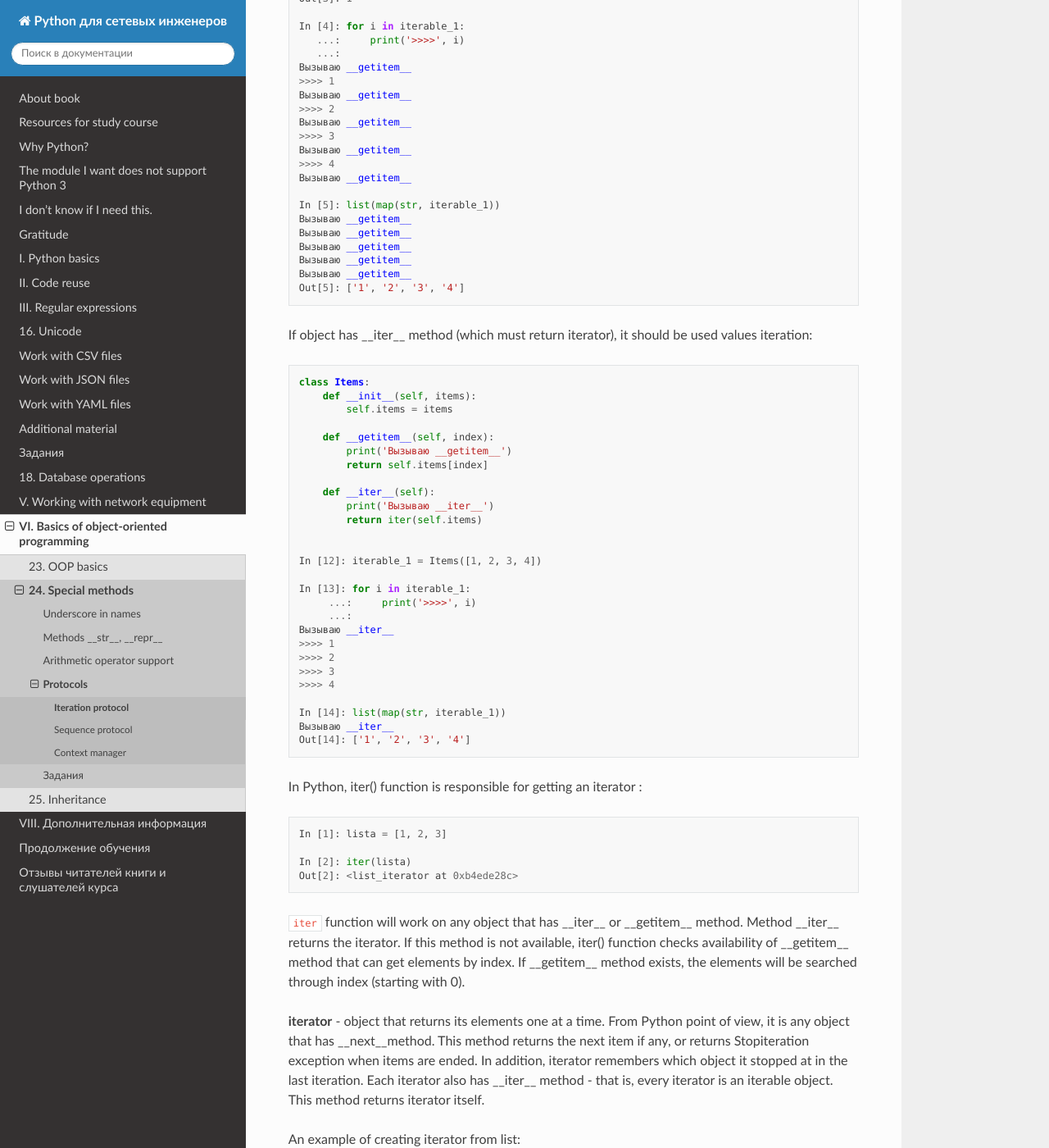
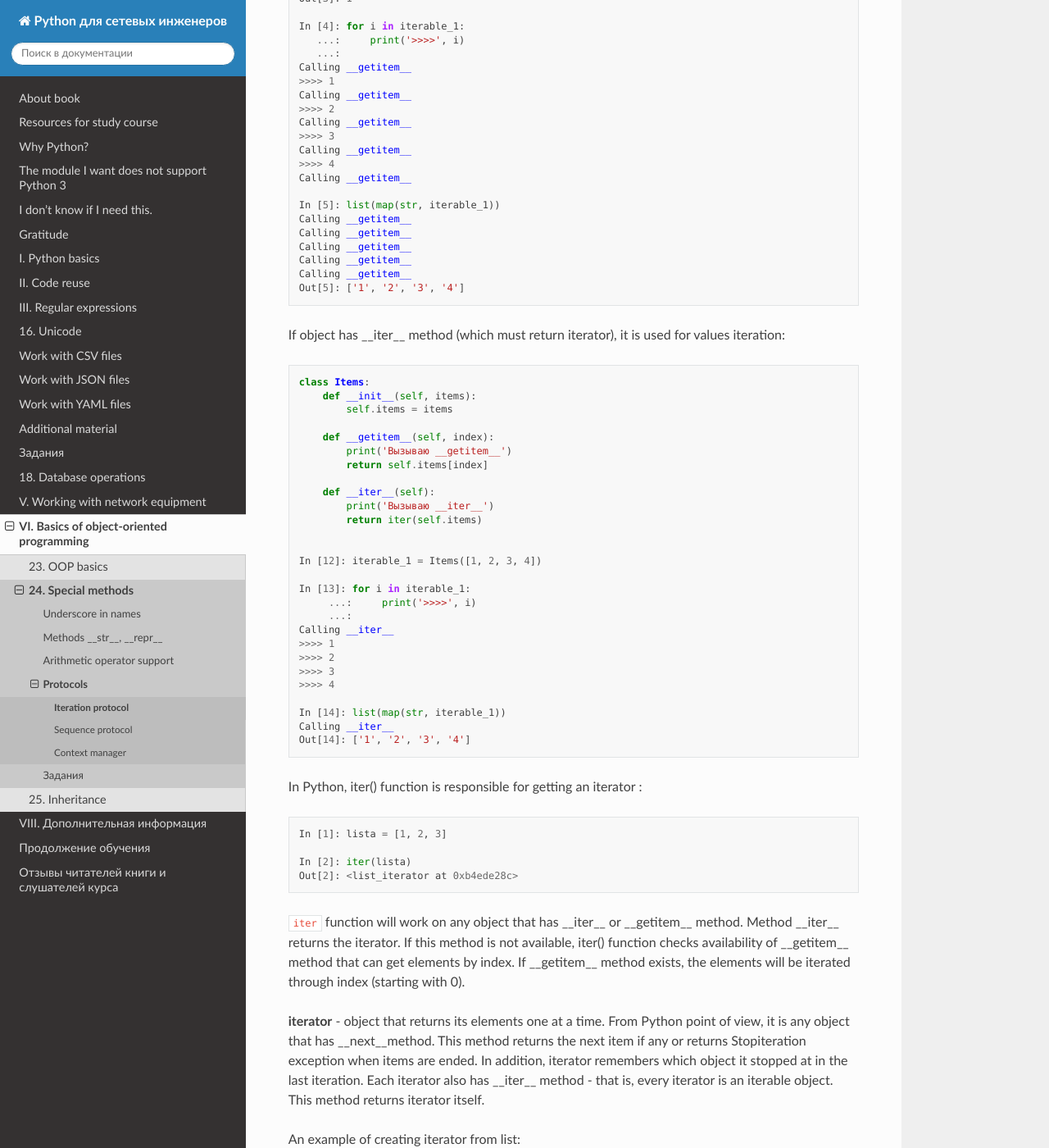
Before and after one commit to Aidar5/nattoeng, a Sphinx documentation site: the page built from docs/source/book/24_oop_special_methods/iterable_iterator.rst, in a window 1280 px wide and 1400 px high, scrolled down 594 px. Shown: the whole window at 82% size. Built offline with Sphinx 7.4.7 and the Read the Docs theme 2.0.0, drawn with Linux system fonts in a browser that asks for light colours; pages that are not in the unit, such as notebooks, are missing from menus; some of the changed text lies outside the part shown.

Commit message:
Update iterable_iterator.rst

```diff
--- a/docs/source/book/24_oop_special_methods/iterable_iterator.rst
+++ b/docs/source/book/24_oop_special_methods/iterable_iterator.rst
@@ -4,7 +4,7 @@ Iteration protocol
 
 **iterable object (iterable)** - object that can return elements one at a time.
 For Python, it is any object that has ``__iter__`` or ``__getitem__`` method.
-If an object has __iter__ method, the iterated object becomes an iterator by calling ``iter(name)``, where *name* - name of iterable object. If   __iter__ method, Python iterates elements using __getitem__.
+If an object has __iter__ method, the iterated object becomes an iterator by calling ``iter(name)`` where *name* - name of iterable object. If __iter__ method is not present, Python iterates elements using __getitem__.
 
 
 .. code:: python
@@ -21,31 +21,31 @@ If an object has __iter__ method, the iterated object becomes an iterator by cal
     In [2]: iterable_1 = Items([1, 2, 3, 4])
 
     In [3]: iterable_1[0]
-    Вызываю __getitem__
+    Calling __getitem__
     Out[3]: 1
 
     In [4]: for i in iterable_1:
        ...:     print('>>>>', i)
        ...:
-    Вызываю __getitem__
+    Calling __getitem__
     >>>> 1
-    Вызываю __getitem__
+    Calling __getitem__
     >>>> 2
-    Вызываю __getitem__
+    Calling __getitem__
     >>>> 3
-    Вызываю __getitem__
+    Calling __getitem__
     >>>> 4
-    Вызываю __getitem__
+    Calling __getitem__
 
     In [5]: list(map(str, iterable_1))
-    Вызываю __getitem__
-    Вызываю __getitem__
-    Вызываю __getitem__
-    Вызываю __getitem__
-    Вызываю __getitem__
+    Calling __getitem__
+    Calling __getitem__
+    Calling __getitem__
+    Calling __getitem__
+    Calling __getitem__
     Out[5]: ['1', '2', '3', '4']
 
-If object has __iter__ method (which must return iterator), it should be used values iteration:
+If object has __iter__ method (which must return iterator), it is used for values iteration:
 
 .. code:: python
 
@@ -67,14 +67,14 @@ If object has __iter__ method (which must return iterator), it should be used va
     In [13]: for i in iterable_1:
          ...:     print('>>>>', i)
          ...:
-    Вызываю __iter__
+    Calling __iter__
     >>>> 1
     >>>> 2
     >>>> 3
     >>>> 4
 
     In [14]: list(map(str, iterable_1))
-    Вызываю __iter__
+    Calling __iter__
     Out[14]: ['1', '2', '3', '4']
 
 In Python, iter() function is responsible for getting an iterator :
@@ -87,11 +87,11 @@ In Python, iter() function is responsible for getting an iterator :
     Out[2]: <list_iterator at 0xb4ede28c>
 
 ``iter`` function will work on any object that has __iter__ or __getitem__ method.
-Method __iter__ returns the iterator. If this method is not available, iter() function checks availability of __getitem__ method that can get elements by index. If __getitem__ method exists, the elements will be searched through index (starting with 0).
+Method __iter__ returns the iterator. If this method is not available, iter() function checks availability of __getitem__ method that can get elements by index. If __getitem__ method exists, the elements will be iterated through index (starting with 0).
 
 
 **iterator** - object that returns its elements one at a time.
-From Python point of view, it is any object that has __next__method. This method returns the next item if any, or returns Stopiteration exception when items are ended. In addition, iterator remembers which object it stopped at in the last iteration. Each iterator also has __iter__ method - that is, every iterator is an iterable object. This method returns iterator itself.
+From Python point of view, it is any object that has __next__method. This method returns the next item if any or returns Stopiteration exception when items are ended. In addition, iterator remembers which object it stopped at in the last iteration. Each iterator also has __iter__ method - that is, every iterator is an iterable object. This method returns iterator itself.
 
 An example of creating iterator from list:
 
@@ -186,17 +186,17 @@ Check function on object that does not have __iter__ but has __getitem__:
 
     In [21]: my_for(iterable_1)
     Нет __iter__, но есть __getitem__
-    Вызываю __getitem__
+    Calling __getitem__
     1
-    Вызываю __getitem__
+    Calling __getitem__
     2
-    Вызываю __getitem__
+    Calling __getitem__
     3
-    Вызываю __getitem__
+    Calling __getitem__
     4
-    Вызываю __getitem__
+    Calling __getitem__
     5
-    Вызываю __getitem__
+    Calling __getitem__
 
 
 Iterator creation
@@ -264,12 +264,12 @@ Method __iter__ in iterator must return object itself, therefore  ``return self`
     In [15]: for ip in net1:
         ...:     print(ip)
         ...:
-    Вызываю __iter__
-    Вызываю __next__
+    Calling __iter__
+    Calling __next__
     10.1.1.193
-    Вызываю __next__
+    Calling __next__
     10.1.1.194
-    Вызываю __next__
+    Calling __next__
 
 Most of the time, iterator is a disposable object and once we’ve iterated elements, we can’t do it again:
 
@@ -278,8 +278,8 @@ Most of the time, iterator is a disposable object and once we’ve iterated elem
     In [16]: for ip in net1:
         ...:     print(ip)
         ...:
-    Вызываю __iter__
-    Вызываю __next__
+    Calling __iter__
+    Calling __next__
 
 
 Creation of iterable object
```
Also changed, not shown: other parts of docs/source/book/24_oop_special_methods/iterable_iterator.rst (+1 -1 lines).
